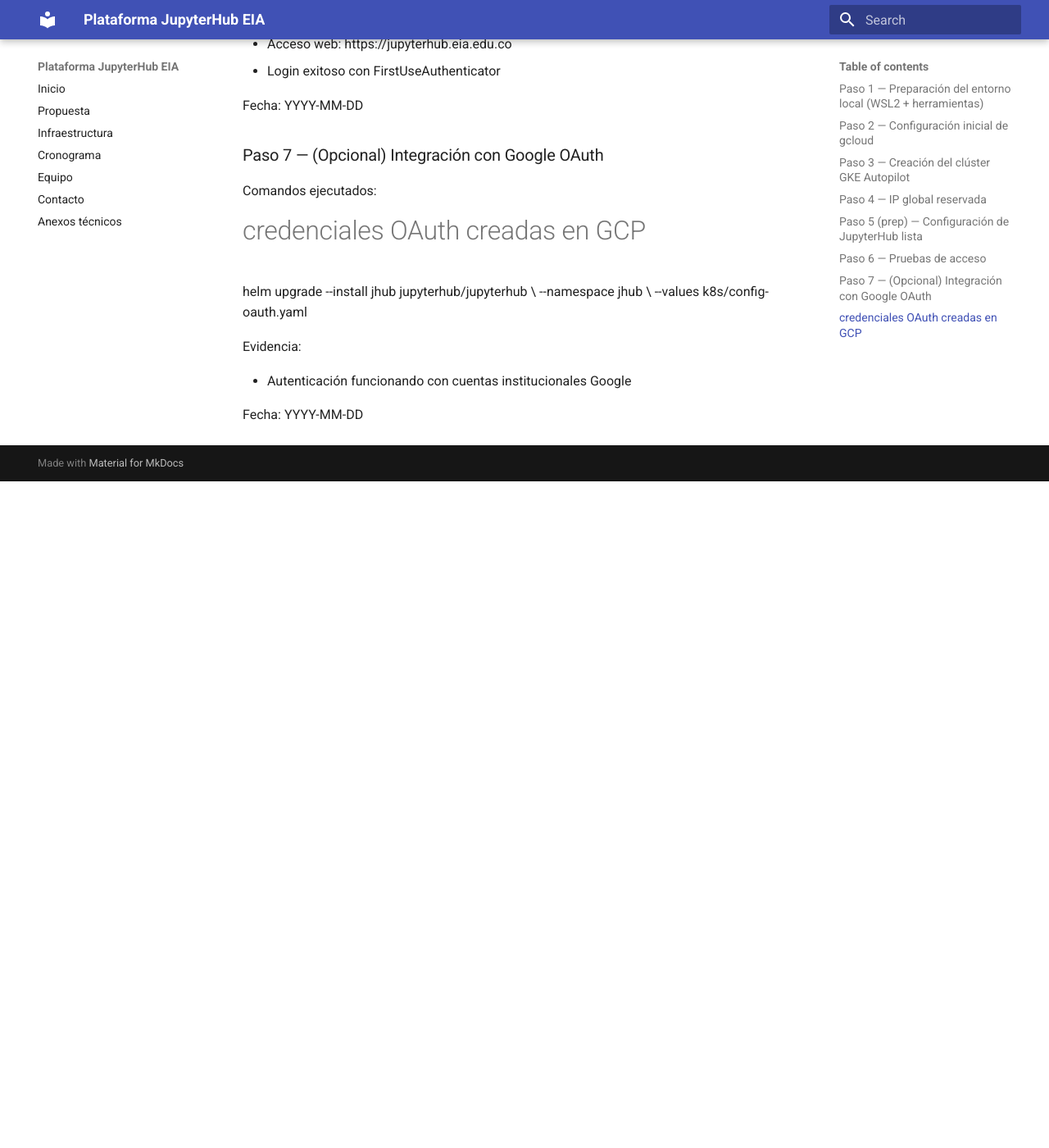
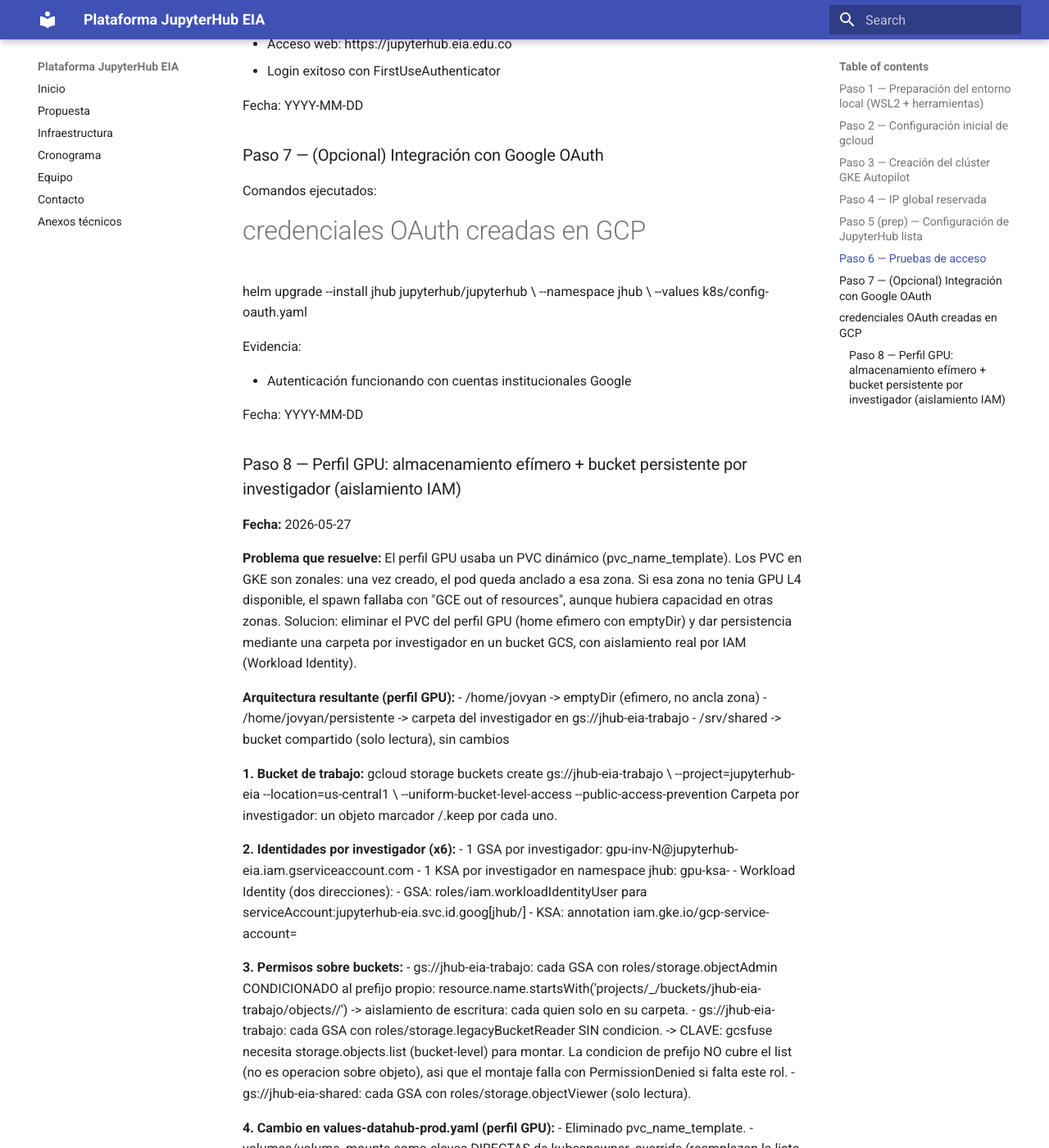
Before and after one commit to jasanchev/proyecto-jupyterhub-eia, an MkDocs documentation site: the page built from docs/runbooks/DEPLOY_LOG.md, in a window 1280 px wide and 1400 px high, scrolled down 2811 px. Shown: the whole window at 82% size. Built offline with MkDocs 1.6.1 and Material for MkDocs 9.7.7, drawn with Linux system fonts in a browser that asks for light colours; before the commit the page ends 3398 px from its top, so only the background shows below that; some of the changed text lies outside the part shown.

Commit message:
infra,docs(gpu): perfil GPU efimero + bucket persistente por investigador con aislamiento IAM
- values: perfil GPU sin PVC (emptyDir + gcsfuse), monta carpeta por
  usuario en gs://jhub-eia-trabajo via Workload Identity (KSA por usuario)
- resuelve anclaje zonal del PVC que causaba GCE out of resources
- aislamiento de escritura por condicion IAM de prefijo; legacyBucketReader
  sin condicion requerido para que gcsfuse pueda montar
- gitignore: ignorar backups .bak[0-9] y notebooks de trabajo
- DEPLOY_LOG: paso 8 documenta procedimiento completo y notas operativas

```diff
--- a/docs/runbooks/DEPLOY_LOG.md
+++ b/docs/runbooks/DEPLOY_LOG.md
@@ -135,3 +135,69 @@
 
 
 Fecha: YYYY-MM-DD
+
+### Paso 8 — Perfil GPU: almacenamiento efímero + bucket persistente por investigador (aislamiento IAM)
+
+**Fecha:** 2026-05-27
+
+**Problema que resuelve:**
+El perfil GPU usaba un PVC dinámico (pvc_name_template). Los PVC en GKE son
+zonales: una vez creado, el pod queda anclado a esa zona. Si esa zona no tenia
+GPU L4 disponible, el spawn fallaba con "GCE out of resources", aunque hubiera
+capacidad en otras zonas. Solucion: eliminar el PVC del perfil GPU (home
+efimero con emptyDir) y dar persistencia mediante una carpeta por investigador
+en un bucket GCS, con aislamiento real por IAM (Workload Identity).
+
+**Arquitectura resultante (perfil GPU):**
+- /home/jovyan             -> emptyDir (efimero, no ancla zona)
+- /home/jovyan/persistente -> carpeta del investigador en gs://jhub-eia-trabajo
+- /srv/shared              -> bucket compartido (solo lectura), sin cambios
+
+**1. Bucket de trabajo:**
+gcloud storage buckets create gs://jhub-eia-trabajo \
+  --project=jupyterhub-eia --location=us-central1 \
+  --uniform-bucket-level-access --public-access-prevention
+Carpeta por investigador: un objeto marcador <carpeta>/.keep por cada uno.
+
+**2. Identidades por investigador (x6):**
+- 1 GSA por investigador: gpu-inv-N@jupyterhub-eia.iam.gserviceaccount.com
+- 1 KSA por investigador en namespace jhub: gpu-ksa-<carpeta>
+- Workload Identity (dos direcciones):
+  - GSA: roles/iam.workloadIdentityUser para
+    serviceAccount:jupyterhub-eia.svc.id.goog[jhub/<ksa>]
+  - KSA: annotation iam.gke.io/gcp-service-account=<gsa-email>
+
+**3. Permisos sobre buckets:**
+- gs://jhub-eia-trabajo: cada GSA con roles/storage.objectAdmin
+  CONDICIONADO al prefijo propio:
+  resource.name.startsWith('projects/_/buckets/jhub-eia-trabajo/objects/<carpeta>/')
+  -> aislamiento de escritura: cada quien solo en su carpeta.
+- gs://jhub-eia-trabajo: cada GSA con roles/storage.legacyBucketReader SIN condicion.
+  -> CLAVE: gcsfuse necesita storage.objects.list (bucket-level) para montar.
+     La condicion de prefijo NO cubre el list (no es operacion sobre objeto),
+     asi que el montaje falla con PermissionDenied si falta este rol.
+- gs://jhub-eia-shared: cada GSA con roles/storage.objectViewer (solo lectura).
+
+**4. Cambio en values-datahub-prod.yaml (perfil GPU):**
+- Eliminado pvc_name_template.
+- volumes/volume_mounts como claves DIRECTAS de kubespawner_override
+  (reemplazan la lista base del chart, que incluia el PVC global; si se
+  ponen dentro de extra_pod_config NO reemplazan y el PVC se cuela).
+- service_account = KSA derivada del UPN del usuario.
+- only-dir=<carpeta> en gcsfuse -> cada pod solo ve su carpeta.
+
+**5. Validacion (OK):**
+CUDA disponible: True | GPU: NVIDIA L4
+Benchmark matmul 10000x10000 -> GPU 20.6x mas rapida que CPU
+Escritura en /home/jovyan/persistente confirmada en gs://jhub-eia-trabajo/<carpeta>/
+
+**NOTAS OPERATIVAS (importante para mantenimiento):**
+- ALTA de un investigador GPU = DOS pasos obligatorios:
+  (a) agregar su correo a gpu_users.txt en el ConfigMap (para que vea el perfil)
+  (b) crear su GSA + KSA + Workload Identity + condicion IAM + carpeta (Paso 2-3)
+  Si falta (b), el pod arranca pero falla al montar el bucket.
+- Cuota GPU: NVIDIA_L4_GPUS=16, GPUS_ALL_REGIONS=2 (limite efectivo: 2 GPUs
+  simultaneas). La cuota NO es el cuello de botella.
+- Cuello de botella real: DISPONIBILIDAD fisica de L4 en us-central1 (intermitente,
+  mejor en horario nocturno). No se resuelve con config. Opciones a futuro:
+  reservation puntual de capacidad, u otra region.
```
Also changed, not shown: values-datahub-prod.yaml (+61 -3 lines), 1 other file.
